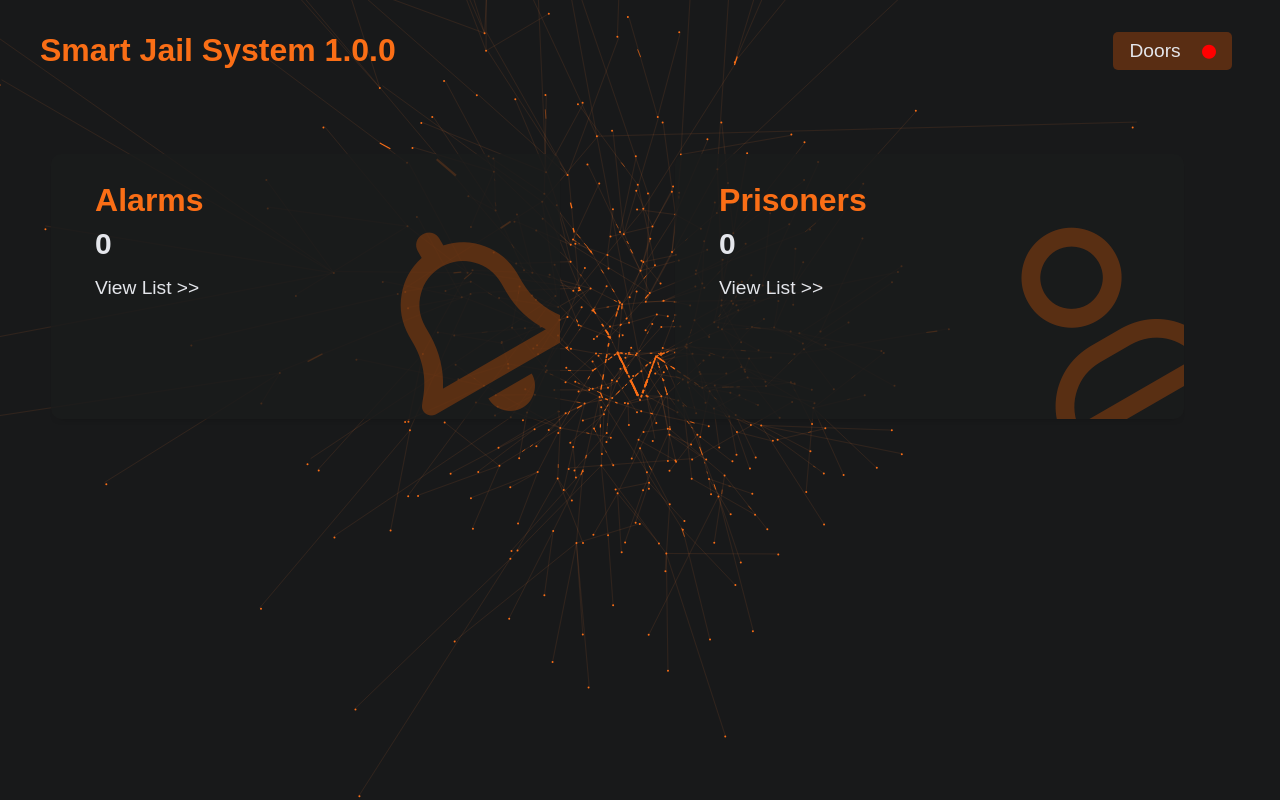
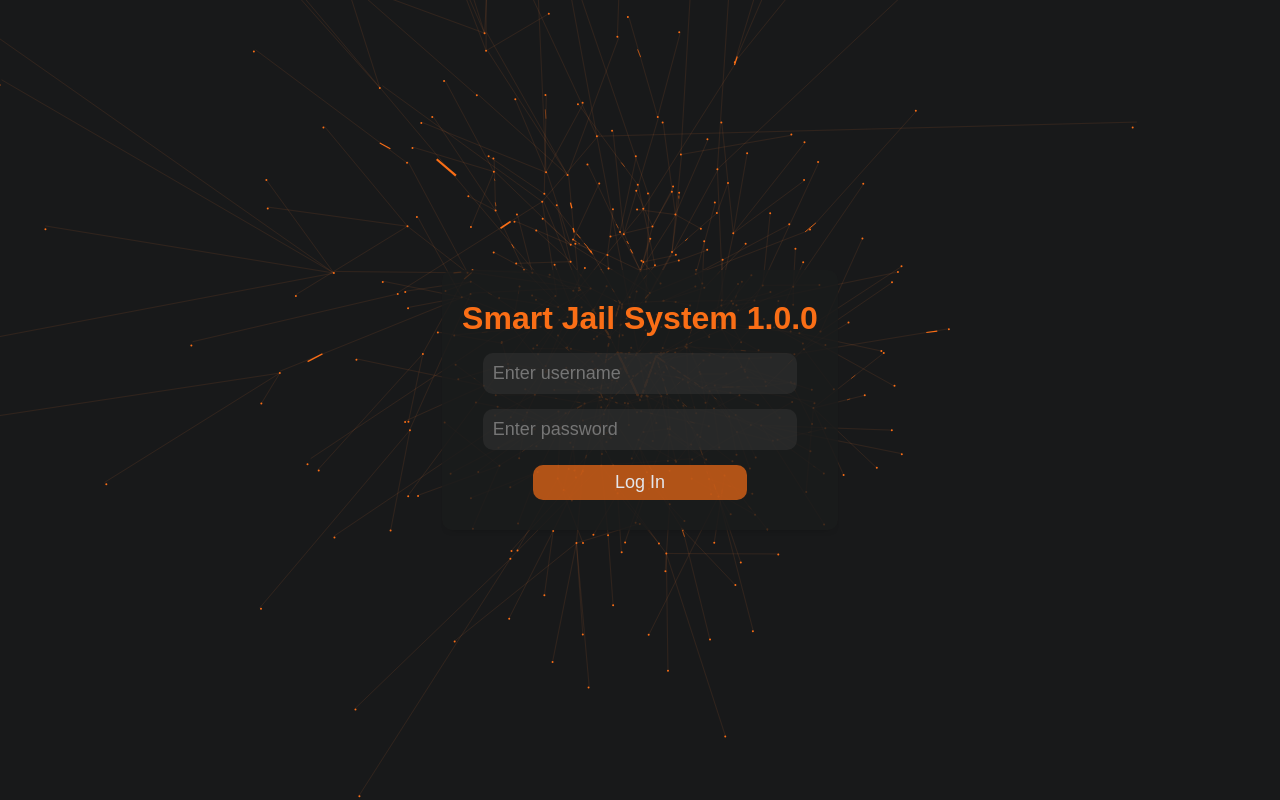
Before and after one commit to abdeljalil-salhi/smart-jail-system, a React (Create React App) app in the folder client/: page / in a window 1280 px wide. Built offline with nearby package versions, Linux system fonts and the light colour scheme; no server answers; a web font is replaced by a local one.

Commit message:
Add authentification system

```diff
--- a/client/src/App.css
+++ b/client/src/App.css
@@ -30,6 +30,11 @@ body {
   -webkit-font-smoothing: antialiased;
   -moz-osx-font-smoothing: grayscale;
   overflow-x: hidden;
+}
+
+.app {
+  width: 100vw;
+  height: 100vh;
 }
 
 .app .flex__space {
@@ -94,6 +99,13 @@ body {
 }
 .app .flex__space .infos .info--open i {
   color: green;
+}
+
+.app .flex__space .infos .logout {
+  transition: all 0.3s ease-in-out;
+}
+.app .flex__space .infos .logout:hover {
+  color: #fa6e16;
 }
 
 .app .cards {
--- a/client/src/App.jsx
+++ b/client/src/App.jsx
@@ -1,6 +1,7 @@
 import React, { useEffect } from "react";
 import "./App.css";
 import Routes from "./Routes";
+import Login from "./pages/Login";
 
 const App = () => {
   useEffect(() => {
@@ -371,7 +372,7 @@ const App = () => {
   return (
     <div className="app">
       <canvas id="c"></canvas>
-      <Routes />
+      {localStorage.getItem("user") ? <Routes /> : <Login />}
     </div>
   );
 };
--- a/client/src/pages/Alarms.jsx
+++ b/client/src/pages/Alarms.jsx
@@ -42,10 +42,17 @@ const Alarms = () => {
     return () => clearInterval(interval);
   }, []);
 
+  const logout = (e) => {
+    localStorage.removeItem("user");
+    window.location.reload();
+  };
+
   return (
     <>
       <div className="flex__space">
-        <h1>Smart Jail System 1.0.0 - Alarms</h1>
+        <a href="/">
+          <h1>Smart Jail System 1.0.0 - Alarms</h1>
+        </a>
         <div className="infos">
           {doorsClosed ? (
             <p className="info--closed">
@@ -56,6 +63,9 @@ const Alarms = () => {
               <b>Doors:</b> <i className="fa-solid fa-circle"></i>
             </p>
           )}
+          <p className="logout" onClick={logout}>
+            Log Out
+          </p>
         </div>
       </div>
       <div className="flex">
--- a/client/src/pages/Home.jsx
+++ b/client/src/pages/Home.jsx
@@ -27,10 +27,17 @@ const Home = () => {
     return () => clearInterval(interval);
   }, []);
 
+  const logout = (e) => {
+    localStorage.removeItem("user");
+    window.location.reload();
+  };
+
   return (
     <>
       <div className="flex__space">
-        <h1>Smart Jail System 1.0.0</h1>
+        <a href="/">
+          <h1>Smart Jail System 1.0.0</h1>
+        </a>
         <div className="infos">
           {doorsClosed ? (
             <p className="info--closed">
@@ -41,6 +48,9 @@ const Home = () => {
               <b>Doors:</b> <i className="fa-solid fa-circle"></i>
             </p>
           )}
+          <p className="logout" onClick={logout}>
+            Log Out
+          </p>
         </div>
       </div>
       <section className="cards">
--- /dev/null
+++ b/client/src/pages/Login.css
@@ -0,0 +1,108 @@
+@keyframes undrop {
+  0% {
+    opacity: 0;
+    -webkit-transform: translateY(80px);
+    transform: translateY(80px);
+  }
+  40% {
+    opacity: 0;
+    -webkit-transform: translateY(80px);
+    transform: translateY(80px);
+  }
+  100% {
+    opacity: 1;
+    -webkit-transform: translateY(0px);
+    transform: translateY(0px);
+  }
+}
+@-webkit-keyframes undrop {
+  0% {
+    opacity: 0;
+    -webkit-transform: translateY(80px);
+    transform: translateY(80px);
+  }
+  40% {
+    opacity: 0;
+    -webkit-transform: translateY(80px);
+    transform: translateY(80px);
+  }
+  100% {
+    opacity: 1;
+    -webkit-transform: translateY(0px);
+    transform: translateY(0px);
+  }
+}
+
+.login__wrapper {
+  display: flex;
+  align-items: center;
+  justify-content: center;
+  width: 100vw;
+  height: 100vh;
+}
+
+.login__wrapper .login__form {
+  display: flex;
+  margin: 20px;
+  flex-direction: column;
+  justify-content: center;
+  animation: undrop 1s ease;
+  -webkit-animation: undrop 1s ease;
+  box-shadow: 0px 5px 8px -9px rgba(0, 0, 0, 0.75);
+  background-color: #1a1b1bd0;
+  padding: 30px 20px 20px 20px;
+  border-radius: 10px;
+}
+
+.login__wrapper .login__form h1 {
+  font-size: 2rem;
+  font-weight: 600;
+  margin-bottom: 1rem;
+  color: #fa6e16;
+}
+
+.login__wrapper .login__form .login__box {
+  display: flex;
+  align-items: center;
+  justify-content: center;
+  flex-direction: column;
+  transition: all 1s ease;
+  min-width: 300px;
+}
+
+.login__wrapper .login__form .login__box input {
+  width: 80%;
+  border: none;
+  font-size: 18px;
+  outline-width: 0;
+  background-color: transparent;
+  color: #e4e6eb;
+  margin-bottom: 15px;
+  border-radius: 10px;
+  padding: 10px 20px 10px 10px;
+  background-color: #303030a8;
+}
+
+.login__wrapper .login__form .login__box button {
+  width: 60%;
+  border: none;
+  font-size: 18px;
+  outline-width: 0;
+  color: #e4e6eb;
+  font-weight: 400;
+  border-radius: 10px;
+  padding: 7px 20px 7px 20px;
+  background-color: #fa6d16ad;
+  cursor: pointer;
+  transition: background-color 0.2s ease;
+}
+.login__wrapper .login__form .login__box button:hover {
+  background-color: #fa6e16d2;
+}
+
+.login__error {
+  padding: 5px 20px;
+  color: red;
+  font-size: 14px;
+  font-weight: 400;
+}
--- /dev/null
+++ b/client/src/pages/Login.jsx
@@ -0,0 +1,49 @@
+import React, { useState } from "react";
+
+import "./Login.css";
+
+const Login = () => {
+  const [username, setUsername] = useState("");
+  const [password, setPassword] = useState("");
+  const [error, setError] = useState("");
+
+  const handleSubmit = (e) => {
+    if (
+      username.trim() === process.env.REACT_APP_USERNAME &&
+      password === process.env.REACT_APP_PASSWORD
+    )
+      localStorage.setItem("user", "connected");
+    else {
+      setError("Incorrect credentials.");
+      e.preventDefault();
+    }
+  };
+
+  return (
+    <div className="login__wrapper">
+      <div className="login__form">
+        <h1>Smart Jail System 1.0.0</h1>
+        <form className="login__box" onSubmit={handleSubmit}>
+          <input
+            type="text"
+            placeholder="Enter username"
+            value={username}
+            onChange={(e) => setUsername(e.target.value)}
+            required
+          />
+          <input
+            type="password"
+            placeholder="Enter password"
+            value={password}
+            onChange={(e) => setPassword(e.target.value)}
+            required
+          />
+          <button type="submit">Log In</button>
+        </form>
+        <div className="login__error">{error}</div>
+      </div>
+    </div>
+  );
+};
+
+export default Login;
--- a/client/src/pages/Prisoners.jsx
+++ b/client/src/pages/Prisoners.jsx
@@ -42,10 +42,17 @@ const Prisoners = () => {
     return () => clearInterval(interval);
   }, []);
 
+  const logout = (e) => {
+    localStorage.removeItem("user");
+    window.location.reload();
+  };
+
   return (
     <>
       <div className="flex__space">
-        <h1>Smart Jail System 1.0.0 - Prisoners</h1>
+        <a href="/">
+          <h1>Smart Jail System 1.0.0 - Prisoners</h1>
+        </a>
         <div className="infos">
           {doorsClosed ? (
             <p className="info--closed">
@@ -56,6 +63,9 @@ const Prisoners = () => {
               <b>Doors:</b> <i className="fa-solid fa-circle"></i>
             </p>
           )}
+          <p className="logout" onClick={logout}>
+            Log Out
+          </p>
         </div>
       </div>
       <div className="flex">
```
